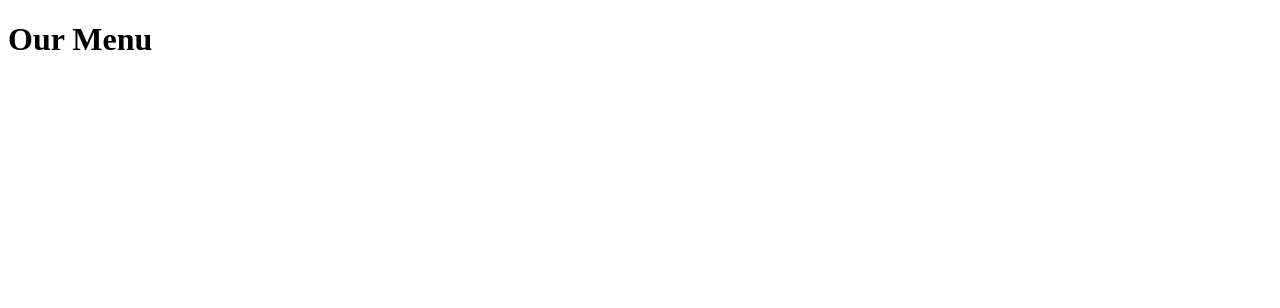
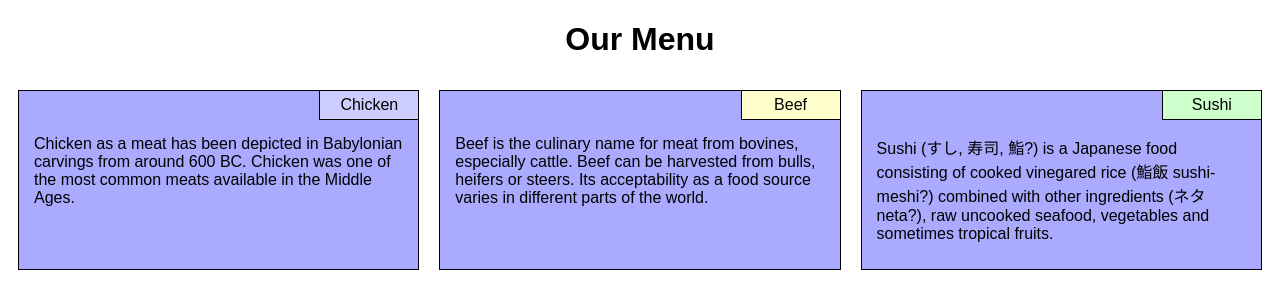
Before and after one commit to vchervanev/test-repo, a plain HTML site: page module2-solution/index.html in a window 1280 px wide. Drawn offline with Linux system fonts and the light colour scheme.

Commit message:
added everything

```diff
--- /dev/null
+++ b/module2-solution/css/style.css
@@ -0,0 +1,65 @@
+* {
+  box-sizing: border-box;
+}
+
+body {
+  font-family: Arial, Verdana, sans-serif;
+}
+
+h1 {
+  text-align: center;
+}
+
+.column {
+  float: left;
+  margin: 0;
+}
+
+
+@media (max-width: 767px) {
+  .sd-one {
+    width: 100%;
+  }
+}
+
+@media (min-width: 768px) AND (max-width: 991px) {
+  .md-one-half {
+    width: 50%;
+  }
+  .md-one {
+    width: 100%;
+  }
+}
+
+@media (min-width: 992px) {
+  .ld-one-third {
+    width: 33.33%;
+  }
+}
+
+div.item {
+    margin: 10px;
+    height: 180px;
+    width: auto;
+    border: black 1px solid;
+    background-color: #AAAAFF;
+}
+
+div.label {
+    height: 30px;
+    width: 100px;
+    padding-top: 5px;
+    border: black 1px solid;
+    background-color: white;
+    margin: -1px -1px 0 auto;
+    text-align: center;
+}
+
+div.text {
+    width: 100%;
+    padding: 15px;
+}
+
+.container > div:nth-child(1)  .label { background-color: #CCCCFF; }
+.container > div:nth-child(2)  .label { background-color: #FFFFCC; }
+.container > div:nth-child(3)  .label { background-color: #CCFFCC; }
--- a/module2-solution/index.html
+++ b/module2-solution/index.html
@@ -1,9 +1,32 @@
 <!doctype html>
 <html>
   <head>
+    <meta charset="utf-8">
+    <meta name="viewport" content="width=device-width, initial-scale=1.0">
     <title>Assignment Solution for Module 2</title>
+    <link rel="stylesheet" type="text/css" href="css/style.css">
   </head>
   <body>
     <h1>Our Menu</h1>
+    <div class='container'>
+        <div class='column sd-one md-one-half ld-one-third'>
+            <div class='item'>
+              <div class='label'>Chicken</div>
+              <div class='text'>Chicken as a meat has been depicted in Babylonian carvings from around 600 BC. Chicken was one of the most common meats available in the Middle Ages.</div>
+            </div>
+        </div>
+        <div class='column sd-one md-one-half ld-one-third'>
+            <div class='item'>
+              <div class='label'>Beef</div>
+              <div class='text'>Beef is the culinary name for meat from bovines, especially cattle. Beef can be harvested from bulls, heifers or steers. Its acceptability as a food source varies in different parts of the world.</div>
+            </div>
+        </div>
+        <div class='column sd-one md-one ld-one-third'>
+            <div class='item'>
+              <div class='label'>Sushi</div>
+              <div class='text'>Sushi (すし, 寿司, 鮨?) is a Japanese food consisting of cooked vinegared rice (鮨飯 sushi-meshi?) combined with other ingredients (ネタ neta?), raw uncooked seafood, vegetables and sometimes tropical fruits.</div>
+            </div>
+        </div>
+      </div>
   </body>
 </html>
```
